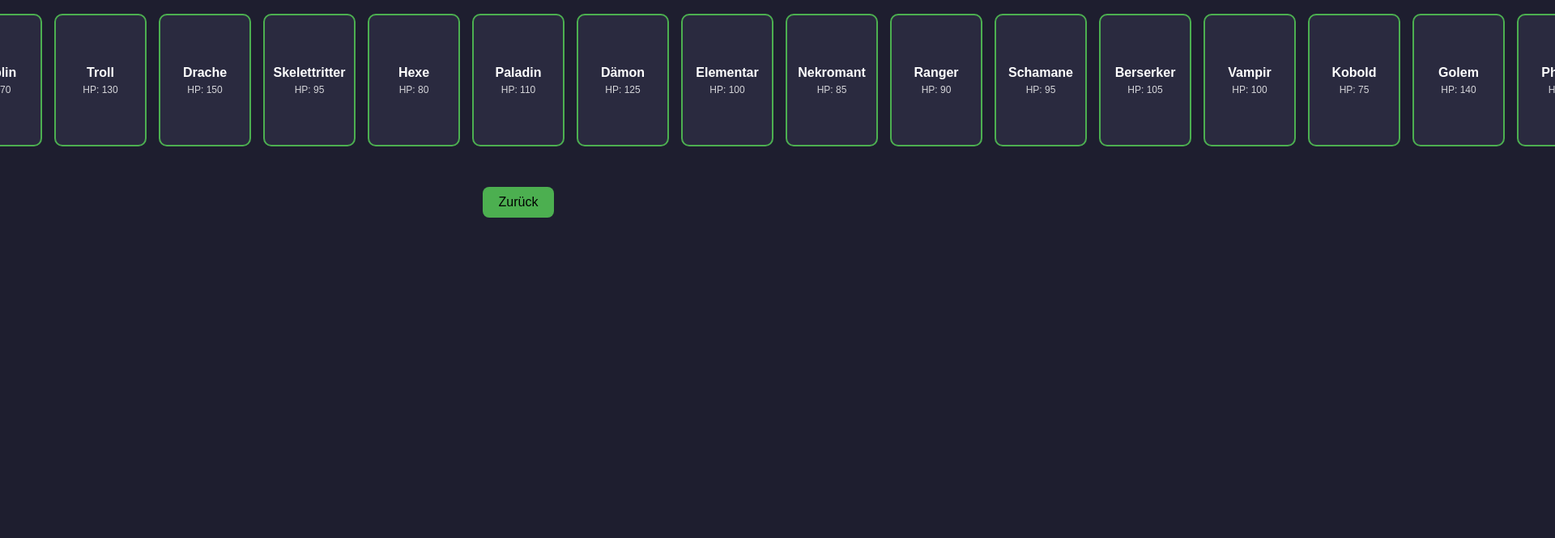
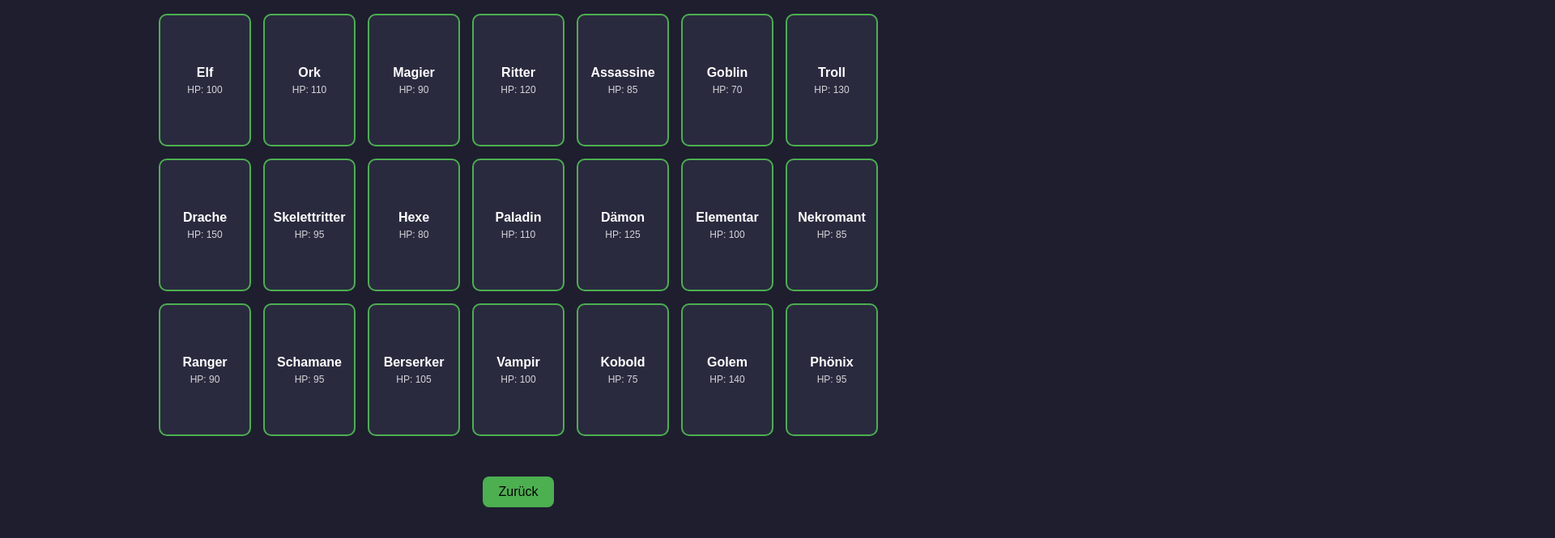
Before and after one commit to UtrechtOG/Arcore, a plain HTML site: page inventory.html in a window 1280 px wide. Shown: the part 101-766 px from the top of the page at 81% size, 1920 px wide, since content can reach past the window. Drawn offline with Linux system fonts and the light colour scheme.

Commit message:
Enhance inventory layout and script comments

```diff
--- a/inventory.html
+++ b/inventory.html
@@ -21,7 +21,10 @@
 
     .inventory {
       display: flex;
+      flex-wrap: wrap;
       gap: 15px;
+      justify-content: center;
+      max-width: 900px;
       margin-bottom: 30px;
     }
 
@@ -47,6 +50,7 @@
     .card-name {
       font-weight: bold;
       margin-bottom: 5px;
+      text-align: center;
     }
 
     .card-hp {
@@ -62,6 +66,7 @@
       padding: 15px;
       background-color: #2a2a3f;
       display: none;
+      margin-bottom: 20px;
     }
 
     .details h2 {
@@ -106,7 +111,7 @@
     const inventoryDiv = document.getElementById("inventory");
     const detailsDiv = document.getElementById("details");
 
-    // Karten anzeigen
+    // Alle Karten anzeigen
     cards.forEach((card, index) => {
       const cardDiv = document.createElement("div");
       cardDiv.className = "card";
```
